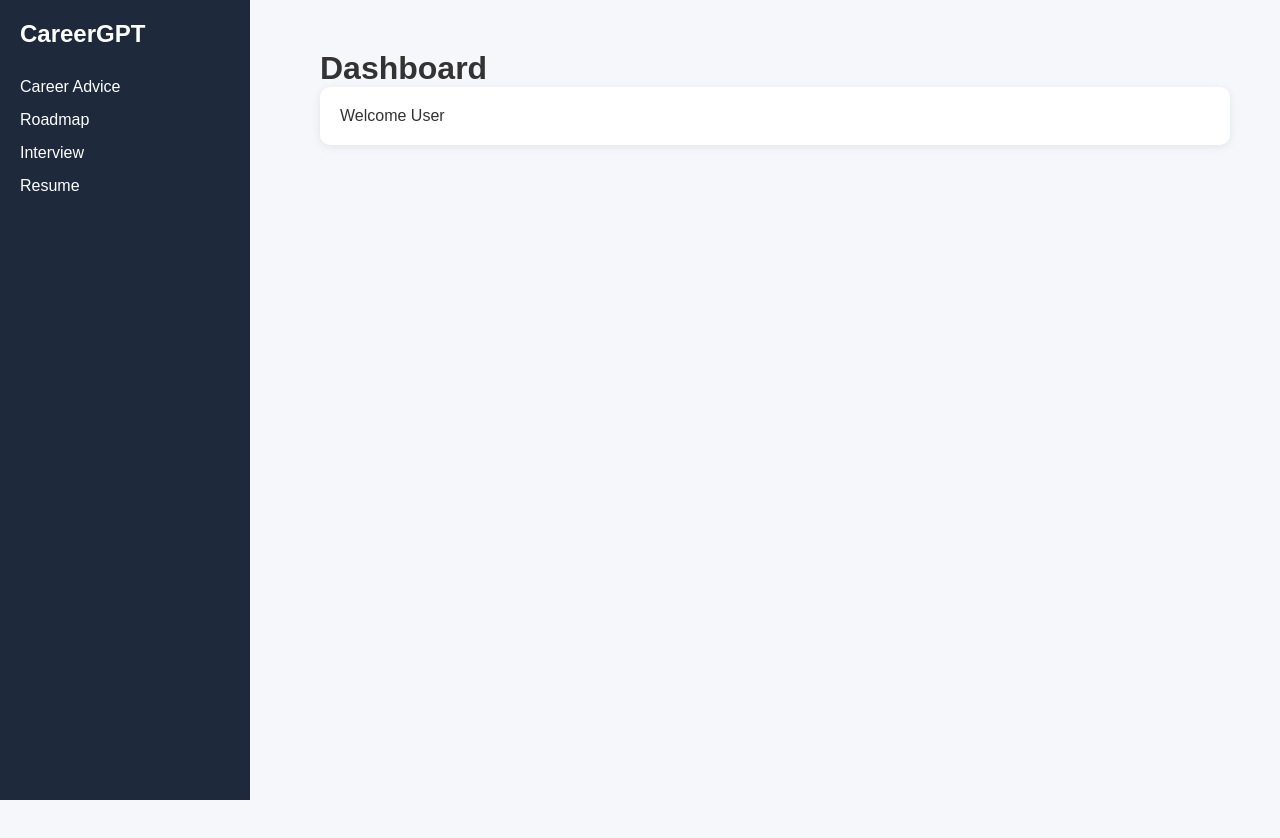
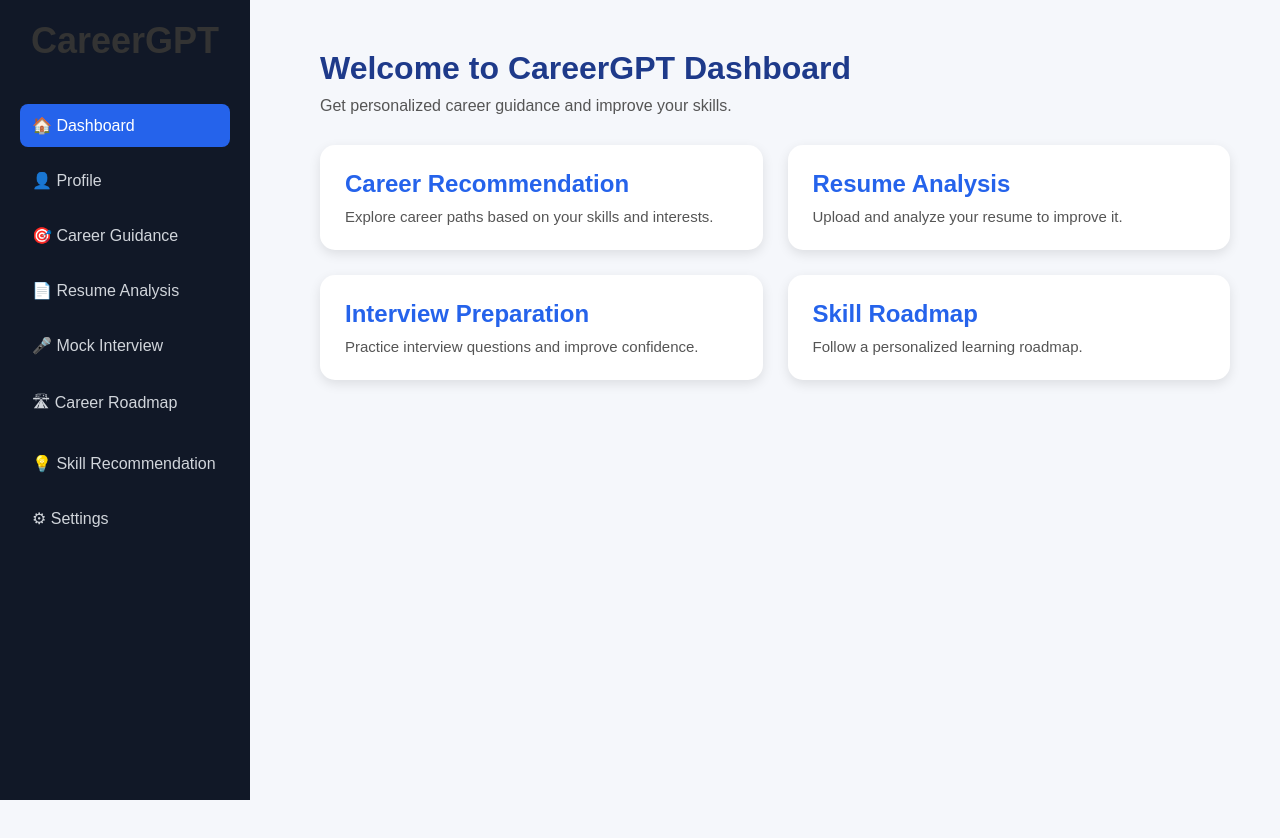
Before and after one commit to aayeshakambli3677/AI-Career-Guidance-System, a React app in the folder frontend/: page /dashboard in a window 1280 px wide. Built offline with nearby package versions, Linux system fonts and the light colour scheme; no server answers; the HTML template or start-up script is replaced by a standard one.

Commit message:
next time commit is change

```diff
--- a/frontend/src/App.jsx
+++ b/frontend/src/App.jsx
@@ -36,6 +36,7 @@ function App() {
           <Route path="/roadmap" element={<Roadmap />} />
           <Route path="/register" element={<Register />} />
           <Route path="/resumeUpload" element={<ResumeUpload />} />
+          <Route path="/resume-analysis" element={<ResumeAnalysis />} />
           <Route
             path="/skills"
             element={<SkillGapAnalysis />}
--- a/frontend/src/components/Sidebar.jsx
+++ b/frontend/src/components/Sidebar.jsx
@@ -23,7 +23,7 @@ function Sidebar() {
                         </li>
 
                         <li>
-                            <NavLink to="/resume">📄 Resume Analyzer</NavLink>
+                            <NavLink to="/resume">📄 Resume Analysis</NavLink>
                         </li>
 
                         <li>
--- a/frontend/src/pages/Dashboard.jsx
+++ b/frontend/src/pages/Dashboard.jsx
@@ -1,26 +1,44 @@
-import "../styles/dashboard.css";
-
+import "../styles/Dashboard.css";
 function Dashboard() {
   return (
-    <div className="dashboard-container">
+    <div className="dashboard-page">
 
-      <div className="sidebar">
-        <h2>CareerGPT</h2>
+      <h1>Welcome to CareerGPT Dashboard</h1>
 
-        <ul>
-          <li>Career Advice</li>
-          <li>Roadmap</li>
-          <li>Interview</li>
-          <li>Resume</li>
-        </ul>
-      </div>
+      <p>
+        Get personalized career guidance and improve your skills.
+      </p>
 
-      <div className="main-content">
-        <h1>Dashboard</h1>
+      <div className="dashboard-cards">
 
-        <div className="card">
-          Welcome User
+        <div className="dashboard-card">
+          <h2>Career Recommendation</h2>
+          <p>
+            Explore career paths based on your skills and interests.
+          </p>
         </div>
+
+        <div className="dashboard-card">
+          <h2>Resume Analysis</h2>
+          <p>
+            Upload and analyze your resume to improve it.
+          </p>
+        </div>
+
+        <div className="dashboard-card">
+          <h2>Interview Preparation</h2>
+          <p>
+            Practice interview questions and improve confidence.
+          </p>
+        </div>
+
+        <div className="dashboard-card">
+          <h2>Skill Roadmap</h2>
+          <p>
+            Follow a personalized learning roadmap.
+          </p>
+        </div>
+
       </div>
 
     </div>
--- a/frontend/src/pages/Resume.jsx
+++ b/frontend/src/pages/Resume.jsx
@@ -1,9 +1,7 @@
-function Resume() {
+function ResumeAnalysis() {
     return (
-        <div>
-            <h1>Resume Page</h1>
-        </div>
+        <h1>Resume Analysis Page</h1>
     );
 }
 
-export default Resume;
+export default ResumeAnalysis;
--- a/frontend/src/pages/ResumeAnalysis.jsx
+++ b/frontend/src/pages/ResumeAnalysis.jsx
@@ -1,7 +1,27 @@
+import "../styles/ResumeAnalysis.css";
+
 function ResumeAnalysis() {
     return (
-        <div>
-            <h1>Resume Analysis Page</h1>
+        <div className="resume-page">
+
+            <h1>Resume Analyzer</h1>
+
+            <p>
+                Upload your resume and get AI-based feedback to improve your profile.
+            </p>
+
+            <div className="resume-box">
+
+                <h2>Upload Resume</h2>
+
+                <input type="file" />
+
+                <button>
+                    Analyze Resume
+                </button>
+
+            </div>
+
         </div>
     );
 }
--- /dev/null
+++ b/frontend/src/styles/ResumeAnalysis.css
@@ -0,0 +1,32 @@
+.resume-page {
+    padding: 30px;
+    min-height: 100vh;
+    background: #f5f7fb;
+}
+
+.resume-page h1 {
+    color: #1e3a8a;
+}
+
+.resume-box {
+    margin-top: 30px;
+    background: white;
+    padding: 30px;
+    width: 400px;
+    border-radius: 15px;
+    box-shadow: 0 4px 12px rgba(0, 0, 0, 0.1);
+}
+
+.resume-box input {
+    margin: 20px 0;
+    display: block;
+}
+
+.resume-box button {
+    padding: 10px 20px;
+    background: #2563eb;
+    color: white;
+    border: none;
+    border-radius: 8px;
+    cursor: pointer;
+}
--- a/frontend/src/styles/dashboard.css
+++ b/frontend/src/styles/dashboard.css
@@ -1,44 +1,42 @@
-.dashboard-container {
+.dashboard-page {
+    padding: 30px;
+    background: #f5f7fb;
     min-height: 100vh;
-    display: flex;
-    background: #f5f7fb;
 }
 
-.sidebar {
-    width: 250px;
-    background: #1e293b;
-    color: #fff;
-    padding: 20px;
+.dashboard-page h1 {
+    color: #1e3a8a;
+    margin-bottom: 10px;
 }
 
-.sidebar h2 {
-    margin-bottom: 30px;
+.dashboard-page p {
+    color: #555;
 }
 
-.sidebar ul {
-    list-style: none;
+.dashboard-cards {
+    display: grid;
+    grid-template-columns: repeat(2, 1fr);
+    gap: 25px;
+    margin-top: 30px;
 }
 
-.sidebar li {
-    margin-bottom: 15px;
+.dashboard-card {
+    background: white;
+    padding: 25px;
+    border-radius: 15px;
+    box-shadow: 0 4px 12px rgba(0,0,0,0.1);
+    transition: 0.3s;
 }
 
-.sidebar a {
-    color: #fff;
+.dashboard-card:hover {
+    transform: translateY(-5px);
 }
 
-.main-content {
-    flex: 1;
-    padding: 30px;
+.dashboard-card h2 {
+    color: #2563eb;
+    margin-bottom: 10px;
 }
 
-.page-title {
-    margin-bottom: 20px;
+.dashboard-card p {
+    font-size: 15px;
 }
-
-.card {
-    background: #fff;
-    padding: 20px;
-    border-radius: 10px;
-    box-shadow: 0 2px 10px rgba(0, 0, 0, 0.08);
-}
```
Also changed, not shown: frontend/src/components/InterviewResultCard.jsx (added), frontend/src/components/InterviewScoreCard.jsx (added), frontend/src/components/QutionCard.jsx (added), frontend/src/pages/Mockinterview.jsx (added), 1 other file (tests, documents, lock files or other folders). Lines whose indentation alone changed are shown as unchanged.
